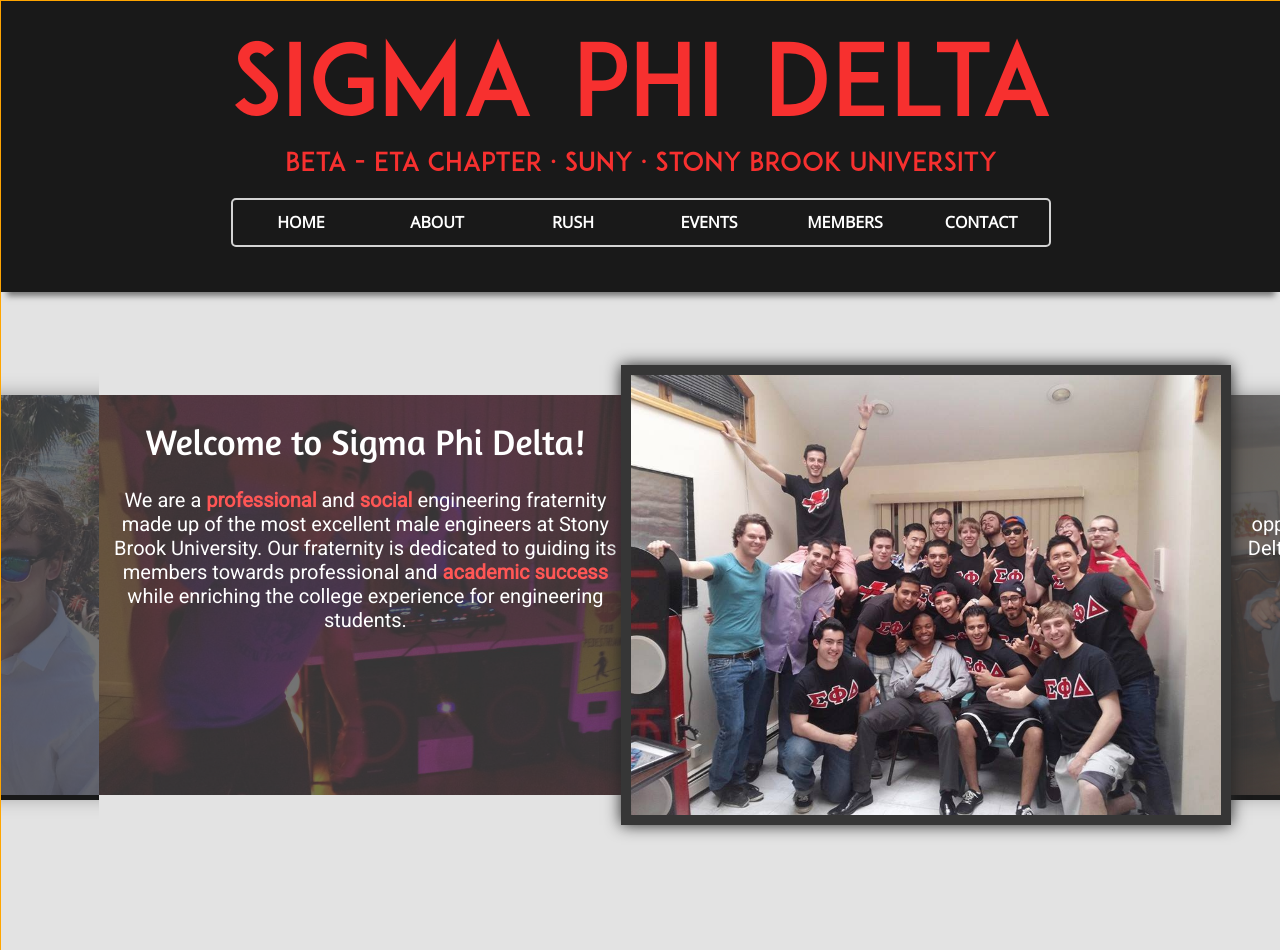
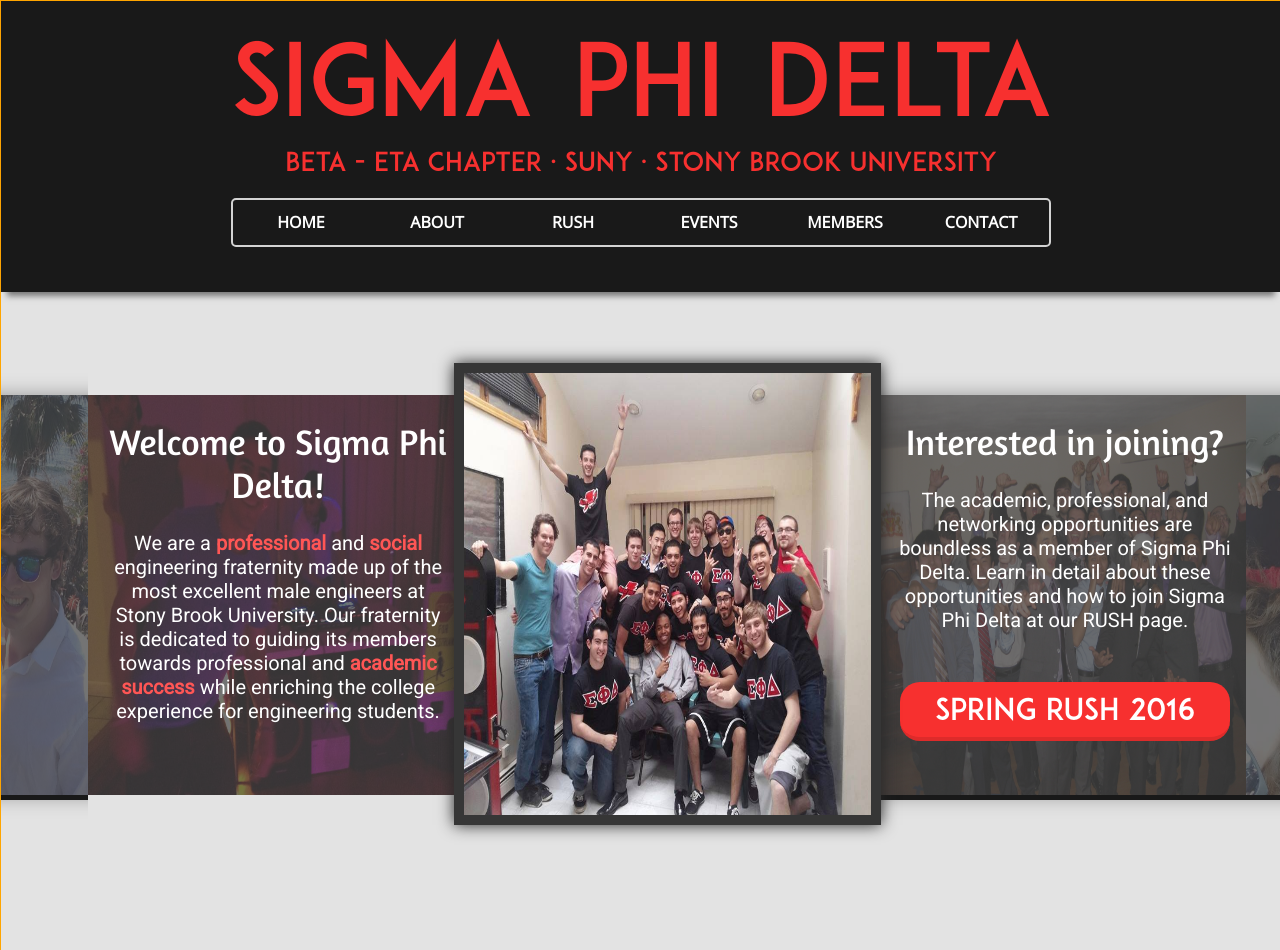
Before and after one commit to gregoryparker/spd, a plain HTML site: page index.html in a window 1280 px wide. Drawn offline with nearby package versions, Linux system fonts and the light colour scheme.

Commit message:
Percentages working

```diff
--- a/index.html
+++ b/index.html
@@ -33,29 +33,24 @@
     </script>
     <style>
         @media all and (max-width:2000px) {
-            body {
-                border: 1px solid red;
-            }
+            body    {  border: 1px solid red;  }
+            #ssCont {  width: 4000px;          }
         }
         @media all and (max-width:1800px) {
-            body {
-                border: 1px solid blue;
-            }
+            body {  border: 1px solid blue;  }
+            #ssCont {  width: 3600px;          }
         }
         @media all and (max-width:1600px) {
-            body {
-                border: 1px solid green;
-            }
+            body {  border: 1px solid green;  }
+            #ssCont {  width: 3200px;          }
         }
         @media all and (max-width:1400px) {
-            body {
-                border: 1px solid orange;
-            }
+            body {  border: 1px solid orange;  }
+            #ssCont {  width: 2800px;          }
         }
         @media all and (max-width:1200px) {
-            body {
-                border: 1px solid purple;
-            }
+            body {  border: 1px solid purple;  }
+            #ssCont {  width: 2400px;          }
         }
         /* Slideshow */
         .slideshow {
@@ -82,18 +77,17 @@
             height: 100%; width: 100%;
         }
         #slideshow3 div.imgCont img{
-            height: 450px; width: 600px;
+            height: 112.5%; width: 112%;
+            bottom: 6.25%; position: relative;
         }
-        #slideshow3 div.imgCont img{
-            bottom: 25px; position: relative;;
-        }
+
         #slideshow4{
-            left: 70px;
+            left: 1.60%;
         }
         .blackOverlay{
             position: absolute;
-            height: 400px;
-            width:530px;
+            height: 100%;
+            width:100%;
             background-color: #464646;
             opacity: 0.75;
             z-index: 10;
@@ -102,12 +96,12 @@
         }
         #slideshowBorder{
             position: absolute;
-            height: 440px;
-            width: 590px;
+            height: 111%;
+            width: 14.55%;
             border: 10px solid #363636;
             z-index: 10;
-            left: 2110px;
-            bottom: -30px;;
+            left: 52.75%;
+            bottom: -7.5%;
             -webkit-box-shadow: 0 0 15px 0 rgba(38,38,38,1);
             -moz-box-shadow: 0 0 15px 0 rgba(38,38,38,1);
             box-shadow: 0 0 15px 0 rgba(38,38,38,1);
@@ -125,7 +119,7 @@
 
 
 
-    <div class="posRel" style="width: 4000px; text-align: left; height: 398px;margin: 90px auto 50px;left: -1490px;
+    <div id="ssCont" class="posRel" style="text-align: left; height: 398px;margin: 90px auto 50px;left: -80%;
     -webkit-box-shadow: 0 0 20px rgba(0,0,0,0.4);-moz-box-shadow: 0 0 20px rgba(0,0,0,0.4);box-shadow: 0 0 20px rgba(0,0,0,0.4);">
         <div id="slideshowBorder" style=""></div>
 
@@ -164,7 +158,7 @@
             <!-- Welcome Letter-->
             <div class="inlineBlock opensans centerDiv vertAlignTop centerText posAbs colWhite fonSize20 height100 width100" style="left: 98%;padding: 0 12px;z-index: 11;">
                 <div class="" style=" font-family: Amaranth; font-size: 36px; margin: 25px 0 25px 0;">Welcome to Sigma Phi Delta!</div>
-                <div style="font-size: 20px;padding: 0 10px;">We are a <strong>professional</strong> and <strong>social</strong> engineering fraternity made up of the most excellent male engineers at
+                <div style="font-size: 20px;padding: 0 15px;">We are a <strong>professional</strong> and <strong>social</strong> engineering fraternity made up of the most excellent male engineers at
                     Stony Brook University. Our fraternity is dedicated to guiding its members towards professional and <strong>academic
                         success</strong> while enriching the college experience for engineering students.
                 </div>
```
